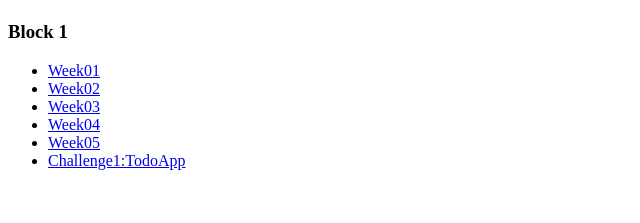
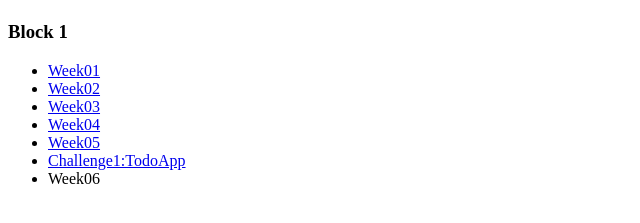
Before and after one commit to jose-aquinof/CIT261, a plain HTML site: page portfolio.html in a window 1280 px wide. Shown: the part 59-282 px from the top of the page, without its empty margins (0-640 px from the left). Drawn offline with Linux system fonts and the light colour scheme.

Commit message:
LINK created

```diff
--- a/portfolio.html
+++ b/portfolio.html
@@ -15,6 +15,7 @@
         <li><a href="https://github.com/jose-aquinof/WDD330/blob/main/notes/week04.html">Week04</a></li>
         <li><a href="https://github.com/jose-aquinof/WDD330/blob/main/notes/week05.html">Week05</a></li>
         <li><a href="https://github.com/jose-aquinof/WDD330/tree/main/ToDoList">Challenge1:TodoApp</a></li>
+        <li><a href="https://github.com/jose-aquinof/WDD330/blob/main/notes/week06.html"></a>Week06</li>
     </ul>
 </body>
 </html>
```
